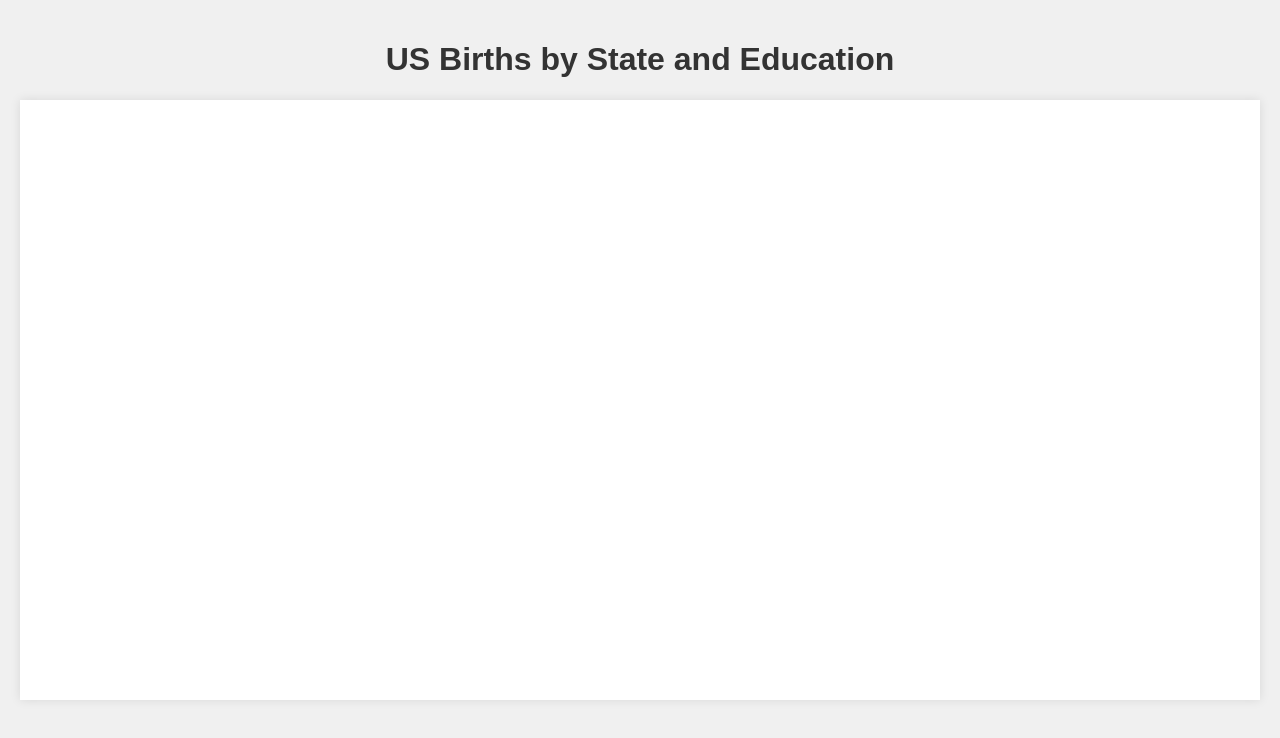
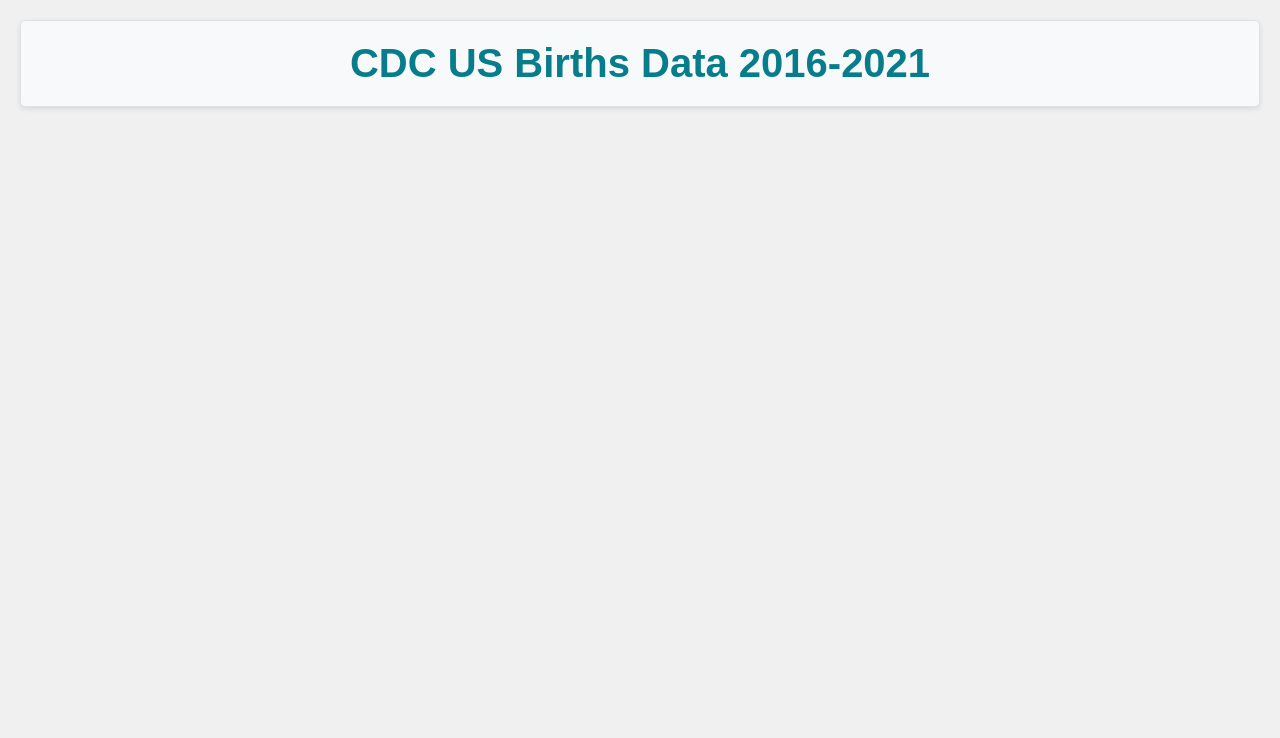
Before and after one commit to micah-11101/US-Birth-Analysis, a plain HTML site: page index.html in a window 1280 px wide. Drawn offline with nearby package versions, Linux system fonts and the light colour scheme; no server answers.

Commit message:
updated html for d3.js, chart.js and leaflet.js elements

```diff
--- a/index.html
+++ b/index.html
@@ -3,13 +3,34 @@
 <head>
     <meta charset="UTF-8">
     <meta name="viewport" content="width=device-width, initial-scale=1.0">
-    <title>US Births by State and Education</title>
+    <title>CDC US Births Data 2016-2021</title>
     <link rel="stylesheet" href="/static/styles.css">
+    <link rel="stylesheet" href="https://unpkg.com/leaflet@1.7.1/dist/leaflet.css" />
     <script src="https://d3js.org/d3.v7.min.js"></script>
+    <script src="https://unpkg.com/leaflet@1.7.1/dist/leaflet.js"></script>
+    <script src="https://cdn.jsdelivr.net/npm/chart.js"></script>
+    <style>
+        .header {
+            background-color: #f8f9fa;
+            border: 1px solid #dee2e6;
+            border-radius: 5px;
+            box-shadow: 0 2px 5px rgba(0, 0, 0, 0.1);
+            padding: 20px;
+            margin-bottom: 20px;
+            text-align: center;
+        }
+        .header h1 {
+            margin: 0;
+            color: #077d8c;
+            font-size: 2.5em;
+        }
+    </style>
 </head>
 <body>
-    <h1>US Births by State and Education</h1>
-    <div id="chart"></div>
+    <div class="header">
+        <h1>CDC US Births Data 2016-2021</h1>
+    </div>
+    <div id="map"></div>
     <script src="/static/script.js"></script>
 </body>
 </html>
```
